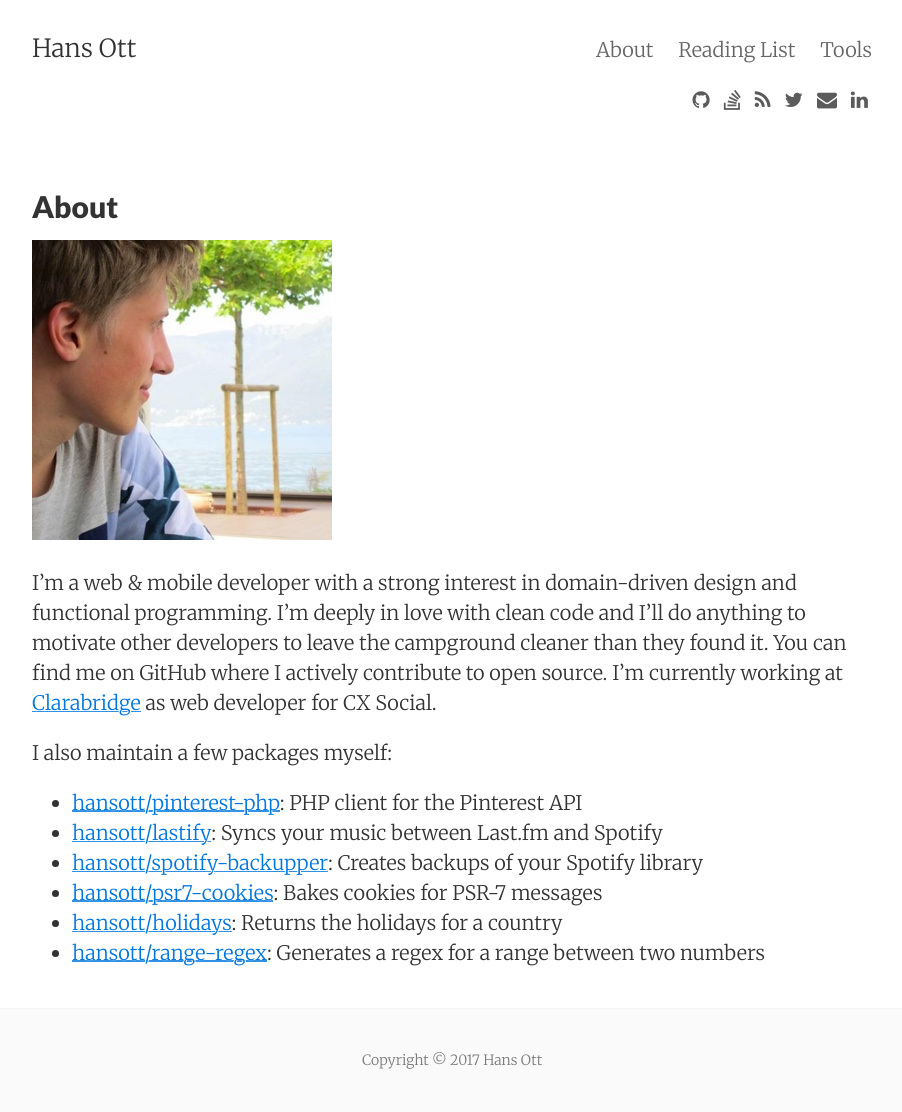
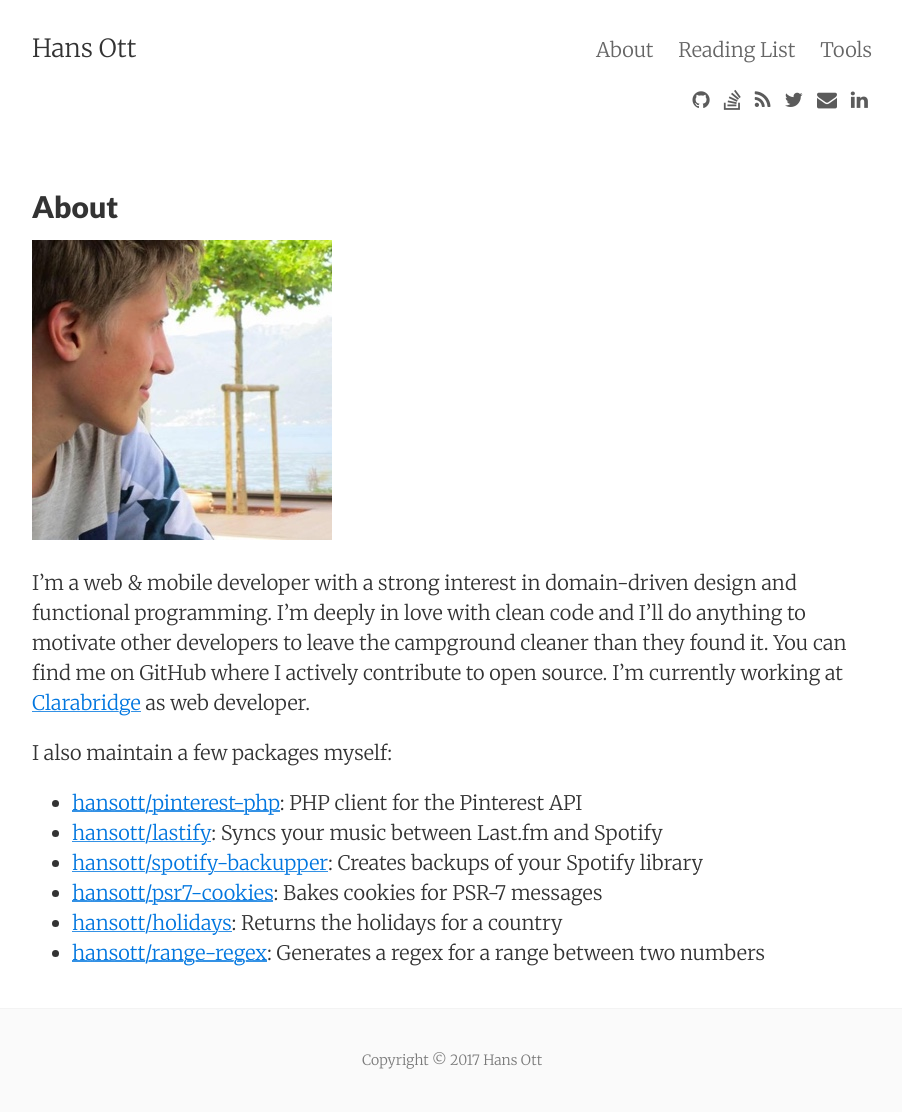
Before and after one commit to hansott/hansott.github.io-src, a Jekyll site: the page built from about.md, in a window 1280 px wide. Shown: the whole page, without its empty margins (188-1090 px from the left). Built offline with Jekyll 4.4.1, drawn with Linux system fonts in a browser that asks for light colours; nearby versions of some CDN libraries.

Commit message:
Update about.md

```diff
--- a/about.md
+++ b/about.md
@@ -7,7 +7,7 @@
 
 ![Hans Ott](/images/hansott.jpg)
 
-I'm a web & mobile developer with a strong interest in domain-driven design and functional programming. I'm deeply in love with clean code and I'll do anything to motivate other developers to leave the campground cleaner than they found it. You can find me on GitHub where I actively contribute to open source. I'm currently working at [Clarabridge](https://cxsocial.clarabridge.com) as web developer for CX Social.
+I'm a web & mobile developer with a strong interest in domain-driven design and functional programming. I'm deeply in love with clean code and I'll do anything to motivate other developers to leave the campground cleaner than they found it. You can find me on GitHub where I actively contribute to open source. I'm currently working at [Clarabridge](https://cxsocial.clarabridge.com) as web developer.
 
 I also maintain a few packages myself:
 
```
